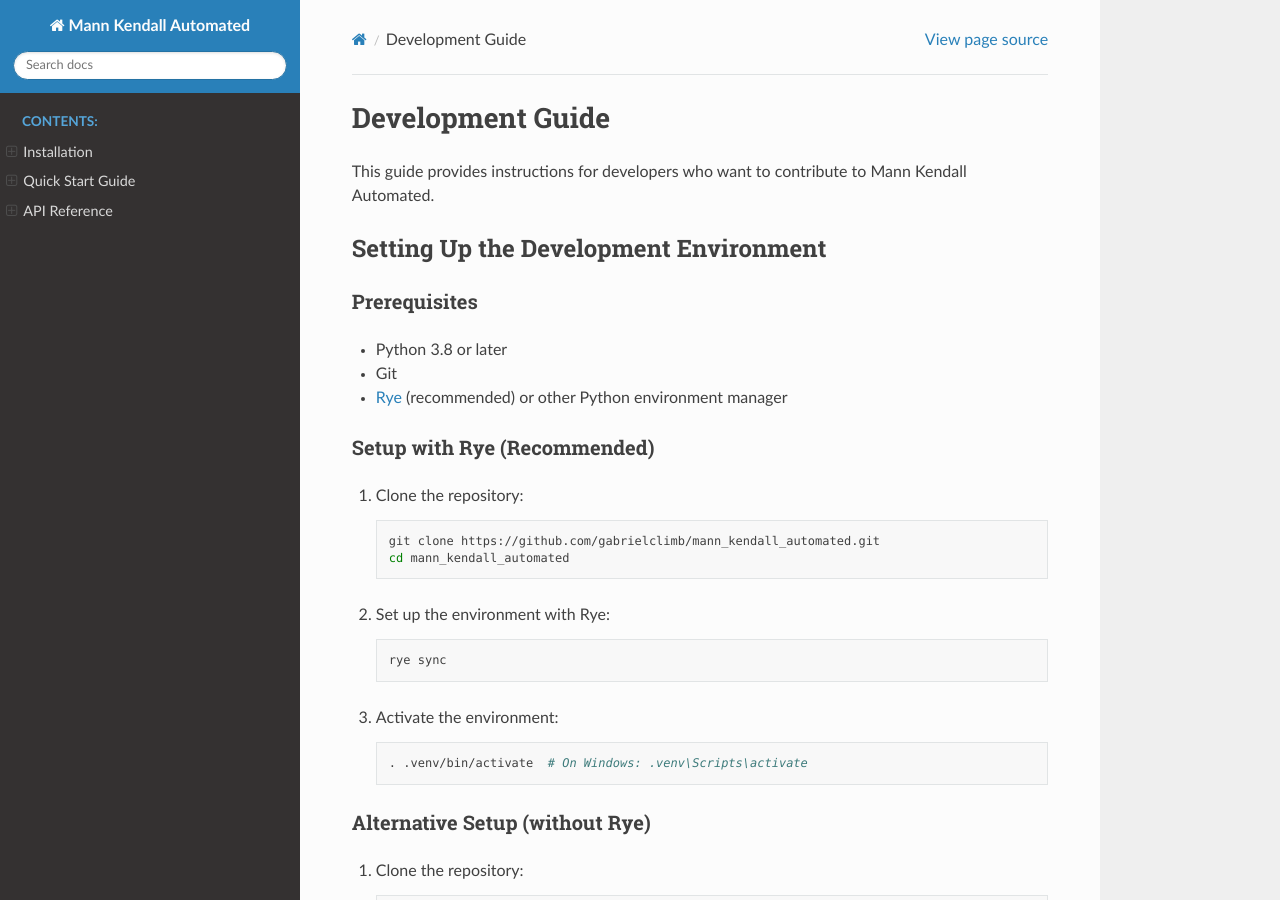
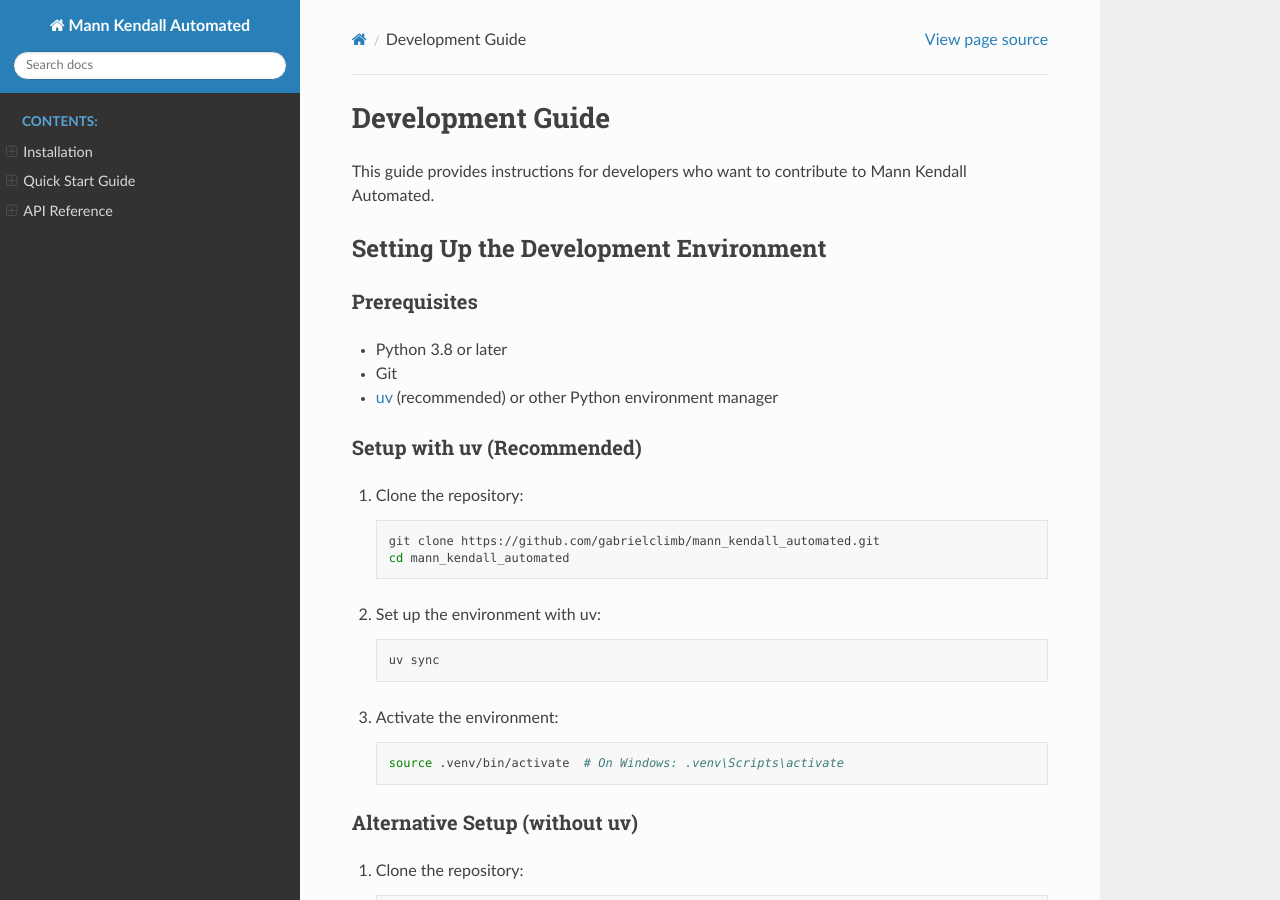
Before and after one commit to gabrielclimb/mann_kendall_automated, a Sphinx documentation site: the page built from docs/DEVELOPMENT.md, in a window 1280 px wide and 900 px high. Built offline with Sphinx 7.4.7 and the Read the Docs theme 3.1.0, drawn with Linux system fonts in a browser that asks for light colours; pages that are not in the unit, such as notebooks, are missing from menus; some of the changed text lies outside the part shown.

Commit message:
chore: migrate from Rye to uv for dependency management
- Replace Rye with uv in CI workflows (python-app.yml, python-tests.yml)
- Update all documentation to reference uv instead of Rye
- Replace [tool.rye] with [dependency-groups] in pyproject.toml
- Delete Rye lockfiles, add uv.lock
- Add CLAUDE.md, CONTRIBUTING.md, and context.md

🤖 Generated with [Claude Code](https://claude.com/claude-code)

Co-Authored-By: Claude <noreply@anthropic.com>

````diff
--- a/docs/DEVELOPMENT.md
+++ b/docs/DEVELOPMENT.md
@@ -8,9 +8,9 @@ This guide provides instructions for developers who want to contribute to Mann K
 
 - Python 3.8 or later
 - Git
-- [Rye](https://rye-up.com/) (recommended) or other Python environment manager
+- [uv](https://github.com/astral-sh/uv) (recommended) or other Python environment manager
 
-### Setup with Rye (Recommended)
+### Setup with uv (Recommended)
 
 1. Clone the repository:
    ```bash
@@ -18,17 +18,17 @@ This guide provides instructions for developers who want to contribute to Mann K
    cd mann_kendall_automated
    ```
 
-2. Set up the environment with Rye:
+2. Set up the environment with uv:
    ```bash
-   rye sync
+   uv sync
    ```
 
 3. Activate the environment:
    ```bash
-   . .venv/bin/activate  # On Windows: .venv\Scripts\activate
+   source .venv/bin/activate  # On Windows: .venv\Scripts\activate
    ```
 
-### Alternative Setup (without Rye)
+### Alternative Setup (without uv)
 
 1. Clone the repository:
    ```bash
@@ -138,16 +138,10 @@ When adding new features:
 1. Update version in `pyproject.toml`
 2. Update CHANGELOG.md
 3. Create a new GitHub release with release notes
-4. If using Rye:
+4. Build and publish:
    ```bash
-   rye build
-   rye publish
-   ```
-
-   If not using Rye:
-   ```bash
-   python -m build
-   python -m twine upload dist/*
+   uv build
+   uv publish
    ```
 
 ## CI/CD
@@ -159,7 +153,7 @@ GitHub Actions are used for:
 
 ## Additional Resources
 
-- [Rye Documentation](https://rye-up.com/guide/)
+- [uv Documentation](https://docs.astral.sh/uv/)
 - [Streamlit Documentation](https://docs.streamlit.io/)
 - [Mann-Kendall Test Documentation](http://vsp.pnnl.gov/help/Vsample/Design_Trend_Mann_Kendall.htm)
 - [Pandas Documentation](https://pandas.pydata.org/docs/)
--- a/docs/installation.rst
+++ b/docs/installation.rst
@@ -42,15 +42,13 @@ If you want to contribute to the project, install with development dependencies.
    pip install -e ".[dev]"
    pre-commit install
 
-**Option 2: Using Rye**
+**Option 2: Using uv (Recommended)**
 
 .. code-block:: bash
 
    git clone https://github.com/gabrielclimb/mann_kendall_automated.git
    cd mann_kendall_automated
-   curl -sSf https://rye.astral.sh/get | RYE_INSTALL_OPTION="--yes" bash
-   export PATH="$HOME/.rye/shims:$PATH"
-   rye sync
+   uv sync
 
 Both methods install additional tools for:
 
````
Also changed, not shown: CHANGELOG.md (+2 -2 lines), CLAUDE.md (added, +101 -0 lines), CONTRIBUTING.md (added, +94 -0 lines), README.md (+3 -4 lines), context.md (added, +48 -0 lines), pyproject.toml (+2 -8 lines), .github/copilot-instructions.md, 5 other files.
